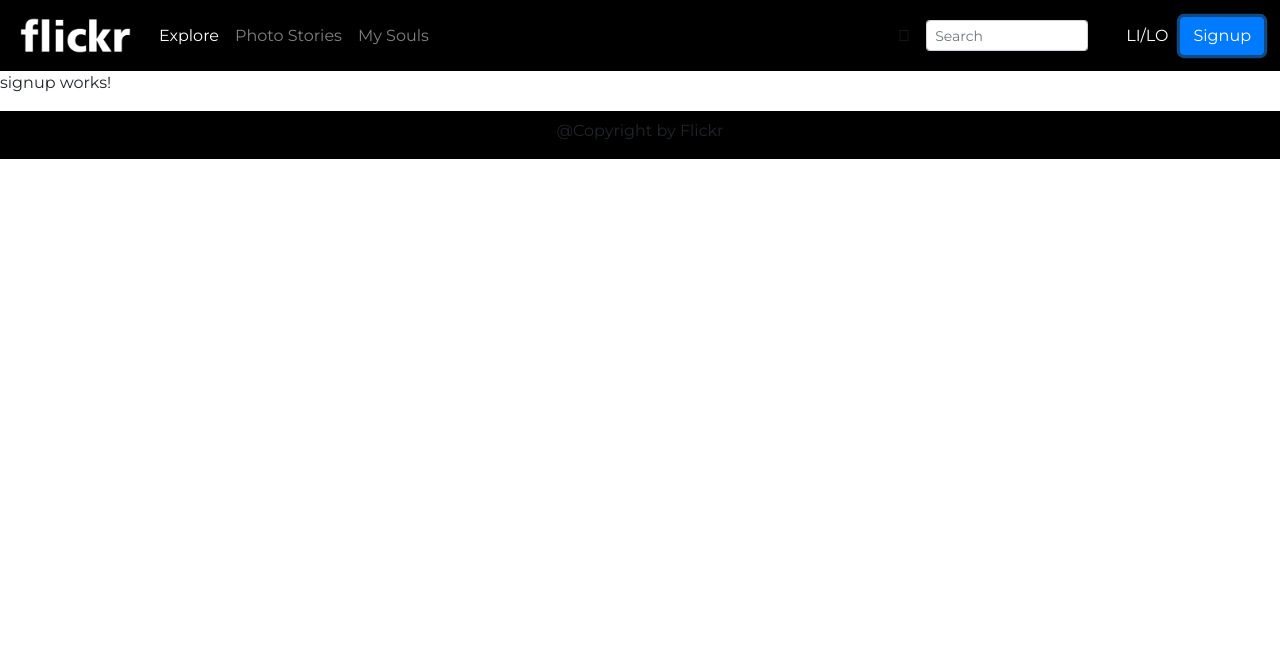
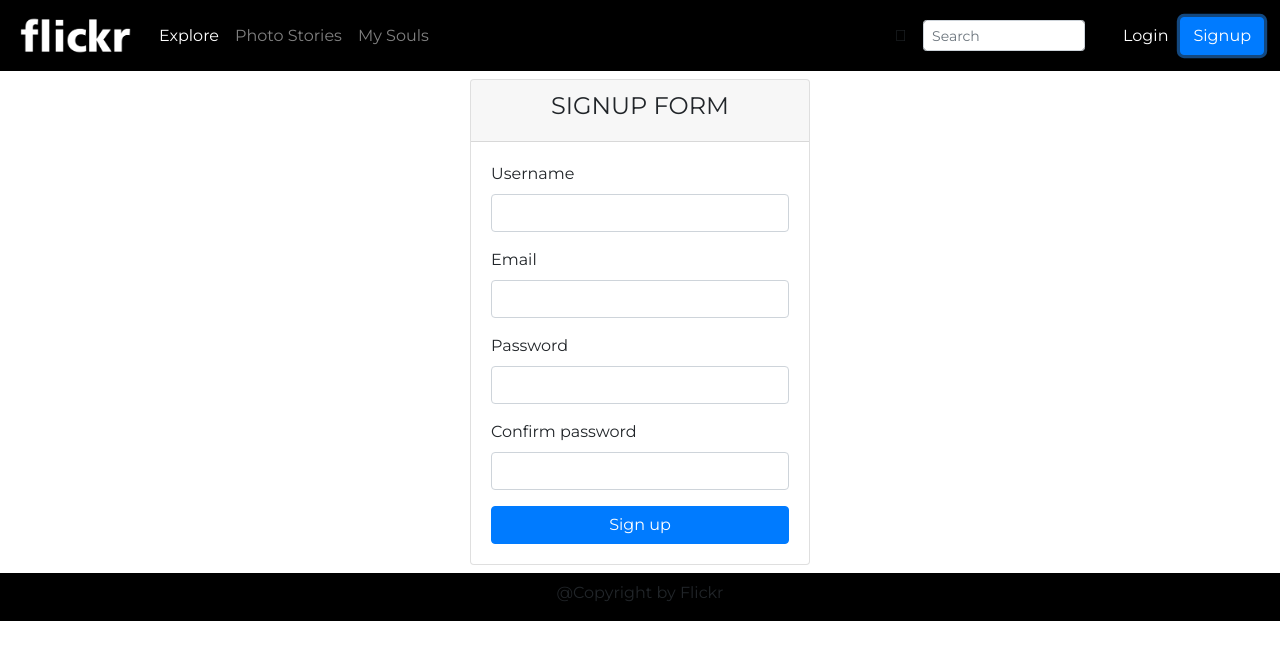
Before and after one commit to angular-learning-haolt/flickr, an Angular app: page /auth in a window 1280 px wide. Both pictures are taken after a click on the button "Signup". Shown: the top 660 px of the page. Built offline with nearby package versions, Linux system fonts and the light colour scheme.

Commit message:
okay 1/3 login

```diff
--- a/src/app/app-routing.module.ts
+++ b/src/app/app-routing.module.ts
@@ -2,6 +2,8 @@
 import { Routes, RouterModule } from '@angular/router';
 
 import { NotFoundComponent } from './not-found/not-found.component';
+
+import { AuthGuard } from './auth/auth.guard';
 
 const routes: Routes = [
 	{
@@ -24,7 +26,10 @@
  //    },
 	{
 		path:'photos',
-		loadChildren:'./photos/photos.module#PhotosModule'
+		loadChildren:'./photos/photos.module#PhotosModule',
+		canActivate: [
+			AuthGuard
+		]
 	},
 	{
 		path:'**',
--- /dev/null
+++ b/src/app/auth/auth.guard.ts
@@ -0,0 +1,17 @@
+import { Injectable } from '@angular/core';
+import { CanActivate, ActivatedRouteSnapshot, RouterStateSnapshot, UrlTree } from '@angular/router';
+import { Observable } from 'rxjs';
+
+@Injectable({
+  providedIn: 'root'
+})
+
+export class AuthGuard implements CanActivate {
+  	CanActivate(
+  		next: ActivatedRouteSnapshot,
+  		state: RouterStateSnapshot
+  	) : Observable<boolean> | Promise<boolean> | boolean
+  	{
+  		return false;
+  	}
+}
--- a/src/app/auth/auth.module.ts
+++ b/src/app/auth/auth.module.ts
@@ -2,16 +2,19 @@
 import { CommonModule } from '@angular/common';
 import { AuthRoutingModule } from './auth-routing.module';
 
-
 import { LoginComponent } from './login/login.component';
 import { SignupComponent } from './signup/signup.component';
 import { AuthComponent } from './auth/auth.component';
+
+// import { AuthGuard } from './auth.guard';
 
 @NgModule({
 	declarations: [LoginComponent, SignupComponent, AuthComponent],
 	imports: [
 		CommonModule,
 		AuthRoutingModule
+	],
+	providers: [
 	]
 })
 export class AuthModule { }
--- a/src/app/auth/auth/auth.component.html
+++ b/src/app/auth/auth/auth.component.html
@@ -1 +1,3 @@
-<router-outlet></router-outlet>
+<div class="container">
+	<router-outlet></router-outlet>
+</div>
--- a/src/app/auth/login/login.component.html
+++ b/src/app/auth/login/login.component.html
@@ -1,3 +1,31 @@
-<p>
-  login works!
-</p>
+<div class="col-4 offset-md-4 my-5 py-5">
+	<div class="card">
+		<div class="card-header text-center">
+			<h4>LOGIN FORM</h4>
+		</div>
+		<div class="card-body">
+			<div class="alert" *ngIf="hasError">
+				<small>Username or password is incorrect :( </small>
+			</div>
+			<form>
+				<div class="form-group">
+					<label>Username</label>
+					<input type="text" class="form-control" name="name"
+						#name
+					>
+				</div>
+				<div class="form-group">
+					<label>Password</label>
+					<input type="password" class="form-control" name="password"
+						#password
+					>
+				</div>
+				<button type="submit" class="btn btn-success btn-block"
+					(click)="onLogin(name.value, password.value); $event.preventDefault();"
+				>
+					Log in
+				</button>
+			</form>
+		</div>
+	</div>
+</div>
--- a/src/app/auth/login/login.component.ts
+++ b/src/app/auth/login/login.component.ts
@@ -1,15 +1,41 @@
 import { Component, OnInit } from '@angular/core';
+import { Router } from '@angular/router';
 
 @Component({
-  selector: 'app-login',
-  templateUrl: './login.component.html',
-  styleUrls: ['./login.component.css']
+	selector: 'app-login',
+	templateUrl: './login.component.html',
+	styleUrls: ['./login.component.css']
 })
 export class LoginComponent implements OnInit {
 
-  constructor() { }
+	public hasError : boolean = false;
 
-  ngOnInit() {
-  }
+	constructor(
+		private router : Router
+	) { }
 
+	ngOnInit() {
+		this.checkLogin();
+	}
+
+	onLogin( name: string, password : string) {
+		let user = {
+			name: name,
+			password: password
+		};
+		console.log(name, password);
+		if (name == 'admin' && password == 'admin123') {
+			localStorage.setItem('user', JSON.stringify(user));
+			this.router.navigate(['photos']);
+		}
+		else {
+			this.hasError = true;
+		}
+	}
+
+	checkLogin() {
+		if (localStorage.getItem('user')) {
+			this.router.navigate(['']);
+		}
+	}
 }
--- a/src/app/auth/signup/signup.component.html
+++ b/src/app/auth/signup/signup.component.html
@@ -1,3 +1,28 @@
-<p>
-  signup works!
-</p>
+<div class="col-4 offset-md-4 my-2 py-0">
+	<div class="card">
+		<div class="card-header text-center">
+			<h4>SIGNUP FORM</h4>
+		</div>
+		<div class="card-body">
+			<form>
+				<div class="form-group">
+					<label>Username</label>
+					<input type="text" class="form-control" name="name">
+				</div>
+				<div class="form-group">
+					<label>Email</label>
+					<input type="email" class="form-control" name="email">
+				</div>
+				<div class="form-group">
+					<label>Password</label>
+					<input type="password" class="form-control" name="password">
+				</div>
+				<div class="form-group">
+					<label>Confirm password</label>
+					<input type="password" class="form-control" name="re-password">
+				</div>
+				<button type="submit" class="btn btn-primary btn-block">Sign up</button>
+			</form>
+		</div>
+	</div>
+</div>
--- a/src/app/header/header.component.html
+++ b/src/app/header/header.component.html
@@ -24,11 +24,21 @@
                 <input class="form-control form-control-sm ml-3 w-75" type="text" placeholder="Search" aria-label="Search">
             </form>
             <div class="authen">
-                <button class="btn btn-dark authen__login"
-                    [routerLink]="'auth/login'"
-                >
-                    LI/LO
-                </button>
+
+                <ng-container *ngIf="!hasLogin; else caseLogOut">
+                    <button class="btn btn-dark authen__login"
+                        [routerLink]="'auth/login'"
+                    >
+                        Login
+                    </button>
+                </ng-container>
+                <ng-template #caseLogOut>
+                    <button class="btn btn-dark authen__login"
+                        (click)="onLogOut()"
+                    >
+                        Logout
+                    </button>
+                </ng-template>
                 <button class="btn btn-primary"
                     [routerLink]="'auth/signup'"
                 >
--- a/src/app/header/header.component.ts
+++ b/src/app/header/header.component.ts
@@ -8,6 +8,7 @@
 export class HeaderComponent implements OnInit {
 
 	public navs: Array<{ title: string, route: string }>;
+	public hasLogin : boolean = false;
 
 	constructor() { }
 
@@ -25,15 +26,11 @@
 				title: 'My Souls',
 				route: 'my-souls'
 			}
-			// {
-			// 	title: 'Checkout',
-			// 	route: 'checkout'
-			// },
-			// {
-			// 	title: 'Checkout Notice',
-			// 	route: 'checkout/notice'
-			// }
 		]
 	}
 
+	onLogOut() {
+		localStorage.removeItem('user');
+	}
+
 }
```
